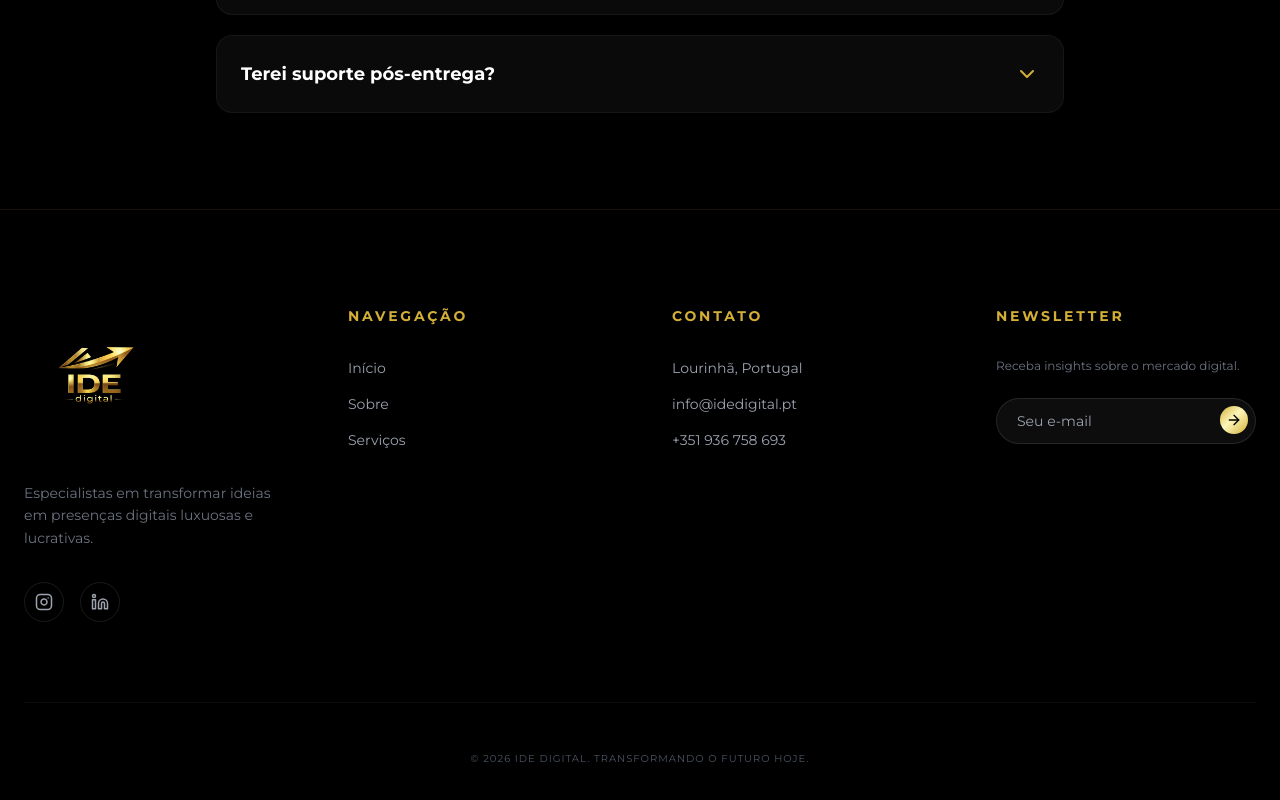
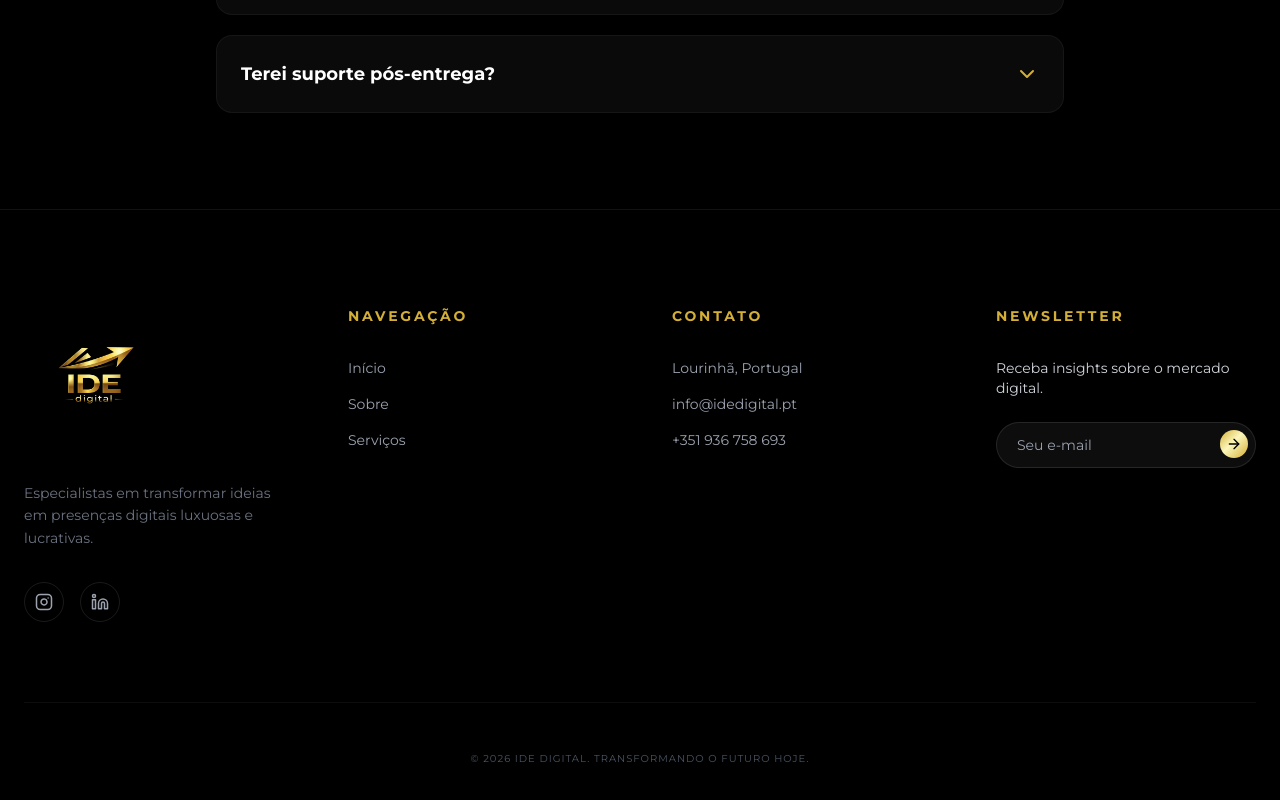
Before and after one commit to viniciussilva1-rgb/IDEdigital, a React (Vite) app: page / in a window 1280 px wide. Shown: the part 4321-5121 px from the top of the page. Built offline with nearby package versions, Linux system fonts and the light colour scheme.

Commit message:
Newsletter: texto com mais destaque (maior e mais claro)

```diff
--- a/App.tsx
+++ b/App.tsx
@@ -357,7 +357,7 @@ const Footer = () => (
 
         <div>
           <h4 className="font-bold text-sm uppercase tracking-[0.2em] mb-8 text-[#d4af37]">Newsletter</h4>
-          <p className="text-gray-500 text-xs mb-6">Receba insights sobre o mercado digital.</p>
+          <p className="text-gray-300 text-sm mb-6 font-medium">Receba insights sobre o mercado digital.</p>
           <div className="relative">
             <input type="email" placeholder="Seu e-mail" className="w-full bg-white/5 border border-white/10 rounded-full py-3 px-5 text-sm focus:outline-none focus:border-[#d4af37] transition-all" />
             <button className="absolute right-2 top-2 bg-gold-gradient text-black p-1.5 rounded-full"><ArrowRight size={16} /></button>
```
